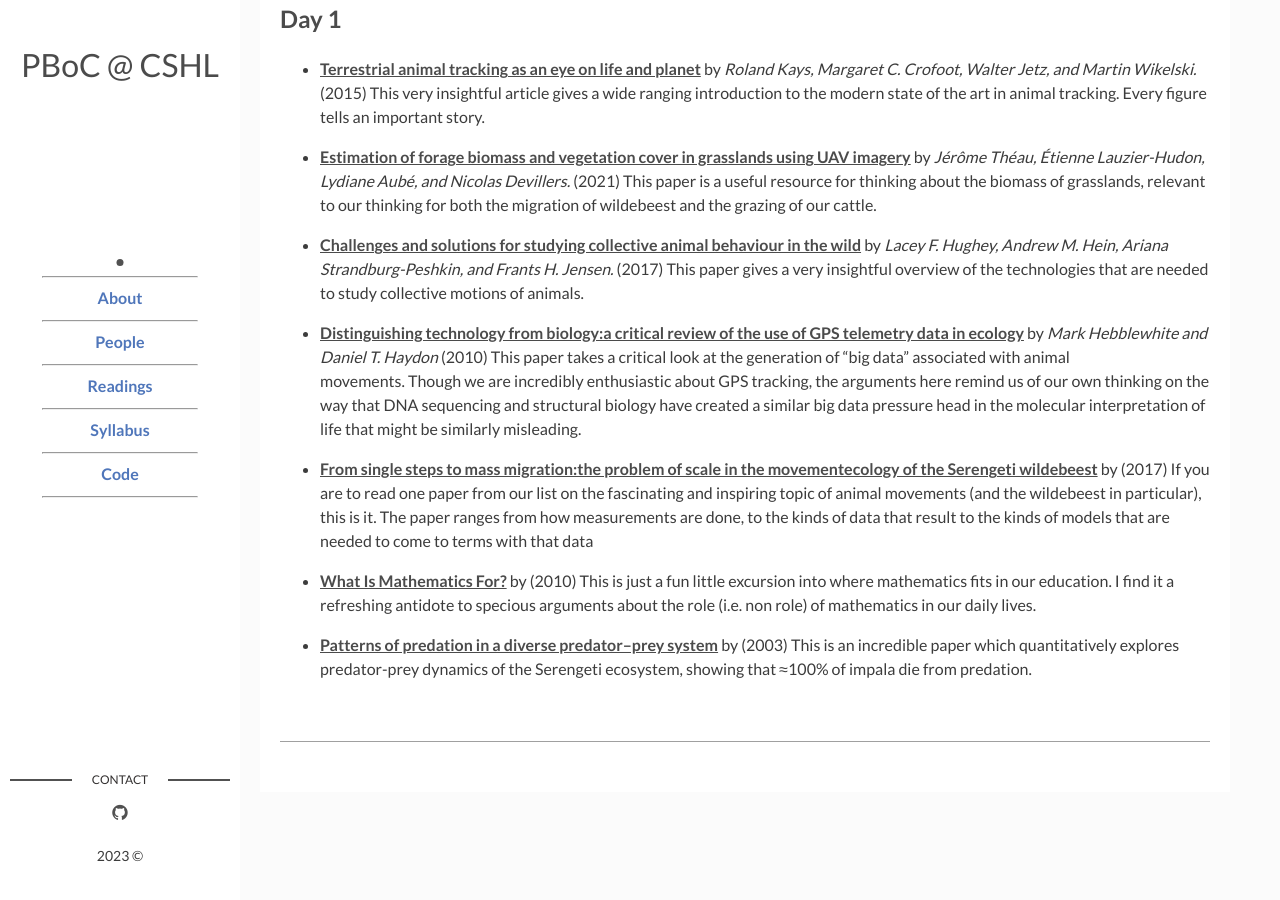
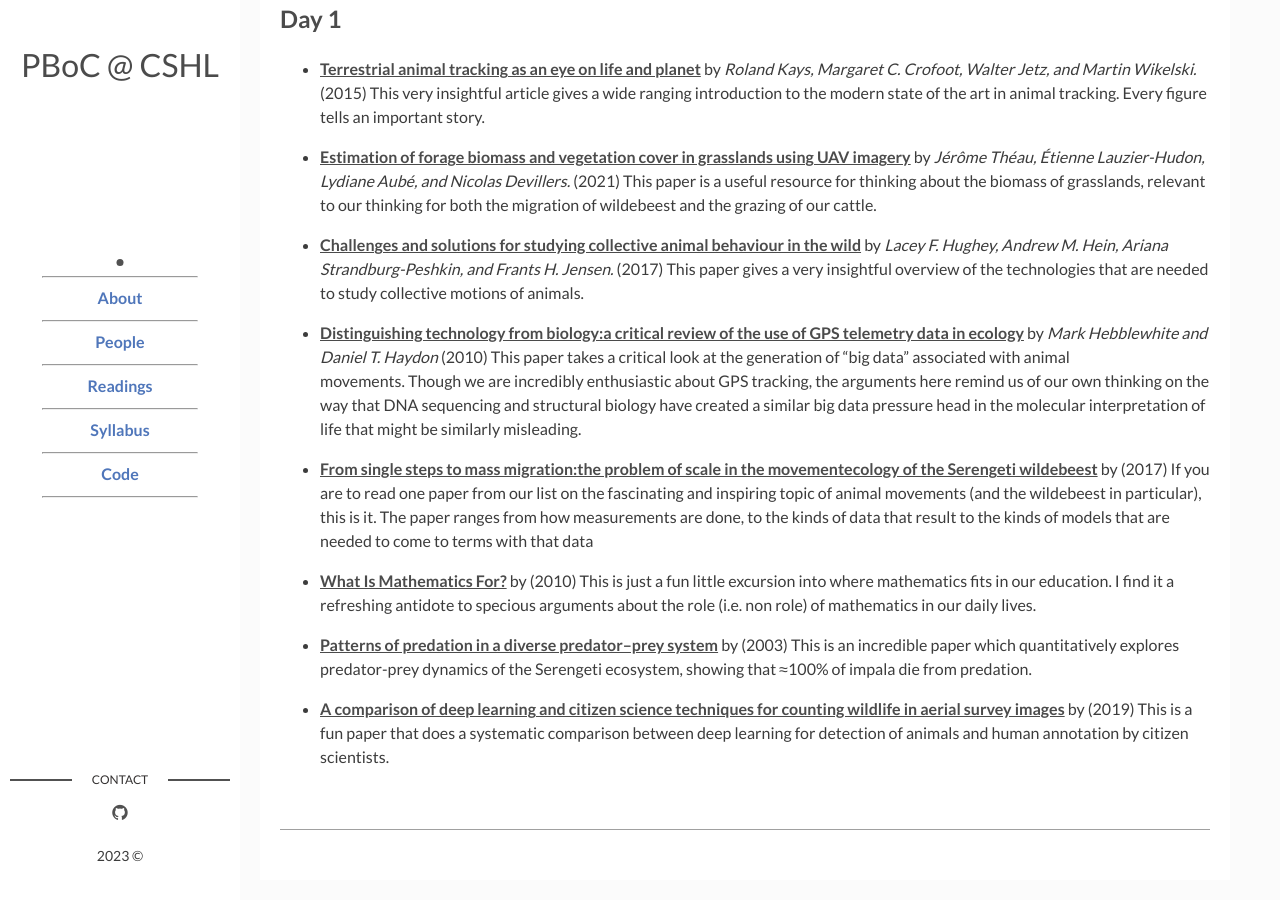
Before and after one commit to RPGroup-PBoC/cshl_pboc_2023, a Jekyll site: the page built from page02_readings.md, in a window 1280 px wide and 900 px high, scrolled down 846 px. Built offline with Jekyll 4.4.1, drawn with Linux system fonts in a browser that asks for light colours.

Commit message:
Added new paper

```diff
--- a/_data/readings.yaml
+++ b/_data/readings.yaml
@@ -66,3 +66,12 @@ Day 1:
    description: >
     This is an incredible paper which quantitatively explores predator-prey dynamics
     of the Serengeti ecosystem, showing that ≈100% of impala die from predation.
+
+ - pub:
+   title: A comparison of deep learning and citizen science techniques for counting wildlife in aerial survey images
+   author: Colin J. Torney, David J. Lloyd-Jones, Mark Chevallier, David C. Moyer, Honori T. Maliti,  Machoke Mwita, Edward M. Kohi, Grant C. Hopcraft
+   year: 2019
+   link: torney2019.pdf
+   description: >
+    This is a fun paper that does a systematic comparison between  deep learning for detection
+    of animals and human annotation by citizen scientists.
```
Also changed, not shown: 1 other file.
